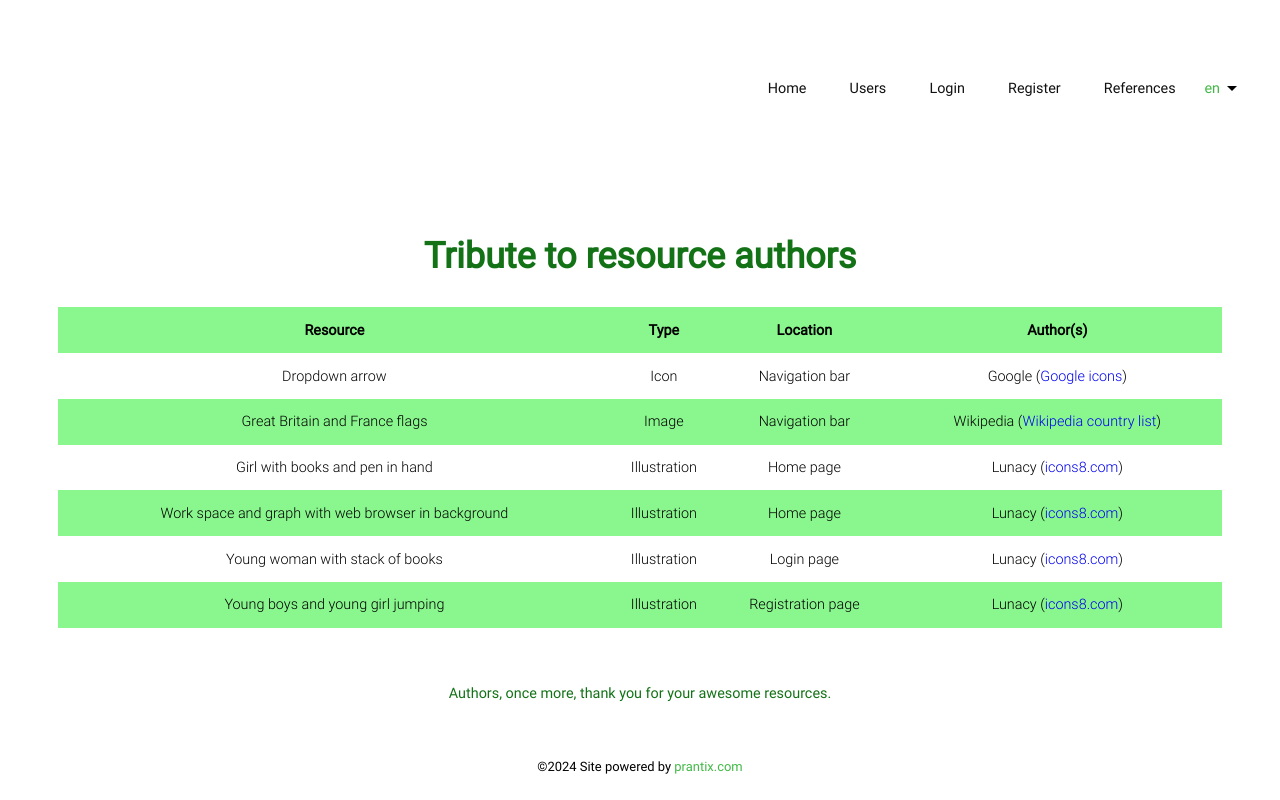
After one commit to the1stenhancer/usermgmt, a Django app: template crud/templates/main/references.html in a window 1280 px wide. The commit adds this page. Run offline with Django 5.2, Linux system fonts and the light colour scheme; the template is opened without the code that fills it, so the values that code supplies are empty.

Commit message:
added references and styled it: next javascript

```diff
--- a/crud/static/css/base.css
+++ b/crud/static/css/base.css
@@ -13,6 +13,11 @@
 @font-face {
     font-family: "roboto-bold";
     src: url("../fonts/Roboto/Roboto-Bold.ttf");
+}
+
+@font-face {
+    font-family: "roboto-light";
+    src: url("../fonts/Roboto/Roboto-Light.ttf");
 }
 
 /* General */
--- /dev/null
+++ b/crud/static/css/references.css
@@ -0,0 +1,43 @@
+@media screen and (min-width: 80em) {
+    .section-references {
+        padding: 2em 4em;
+    }
+
+    .section-references h1 {
+        font-size: 2.5em;
+        text-align: center;
+        color: #137216;
+    }
+
+    .section-references table {
+        width: 100%;
+        margin: 1em 0 4em;
+        border-collapse: collapse;
+    }
+
+    .section-references table th {
+        font-size: 1em;
+        padding: 1em 0;
+        background-color: #8af78e;
+    }
+
+    .section-references table tr:nth-child(even) {
+        background-color: #8af78e;
+    }
+
+    .section-references table td {
+        font-family: "roboto-light";
+        padding: 1em 0;
+        text-align: center;
+    }
+
+    .section-references table td a {
+        text-decoration: none;
+    }
+
+    .section-references p {
+        text-align: center;
+        font-size: "roboto-bold";
+        color: #137216;
+    }
+}
--- a/crud/templates/base.html
+++ b/crud/templates/base.html
@@ -39,7 +39,7 @@
                             <li><a href="{% url 'crud:login' 'home' %}" class="login-a">{% translate "Login" %}</a></li>
                             <li><a href="{% url 'crud:register' %}" class="register-a">{% translate "Register" %}</a></li>
                         {% endif %}
-                        <li><a href="" class="references-a">{% translate "References" %}</a></li>
+                        <li><a href="{% url 'crud:references' %}" class="references-a">{% translate "References" %}</a></li>
                         {% if user.is_authenticated %}
                             <li><a href="{% url 'crud:logout' %}" class="logout-a">{% translate "Logout" %}</a></li>
                         {% endif %}
--- /dev/null
+++ b/crud/templates/main/references.html
@@ -0,0 +1,67 @@
+{% extends "base.html" %}
+{% load i18n %}
+{% load static %}
+{% block header_link %}
+<link href="{% static 'css/references.css' %}" rel="stylesheet">
+{% endblock %}
+
+{% block header_script %}{% endblock %}
+
+{% block title %}{% translate "References" %}{% endblock %}
+
+{% block main %}
+
+<section class="section-references">
+    <h1>{% translate "Tribute to resource authors" %}</h1>
+    <table>
+        <thead>
+            <tr>
+                <th>{% translate "Resource" %}</th>
+                <th>{% translate "Type" %}</th>
+                <th>{% translate "Location" %}</th>
+                <th>{% translate "Author(s)" %}</th>
+            </tr>
+        </thead>
+        <tbody>
+            <tr>
+                <td>{% translate "Dropdown arrow" %}</td>
+                <td>{% translate "Icon" %}</td>
+                <td>{% translate "Navigation bar" %}</td>
+                <td>Google (<a href="https://fonts.google.com/icons" target="_blank">Google icons</a>)</td>
+            </tr>
+            <tr>
+                <td>{% translate "Great Britain and France flags" %}</td>
+                <td>{% translate "Image" %}</td>
+                <td>{% translate "Navigation bar" %}</td>
+                <td>Wikipedia (<a href="https://en.wikipedia.org/wiki/List_of_countries_and_dependencies_by_population" target="_blank">Wikipedia country list</a>)</td>
+            </tr>
+            <tr>
+                <td>{% translate "Girl with books and pen in hand" %}</td>
+                <td>{% translate "Illustration" %}</td>
+                <td>{% translate "Home page" %}</td>
+                <td>Lunacy (<a href="https://icons8.com" target="_blank">icons8.com</a>)</td>
+            </tr>
+            <tr>
+                <td>{% translate "Work space and graph with web browser in background" %}</td>
+                <td>{% translate "Illustration" %}</td>
+                <td>{% translate "Home page" %}</td>
+                <td>Lunacy (<a href="https://icons8.com" target="_blank">icons8.com</a>)</td>
+            </tr>
+            <tr>
+                <td>{% translate "Young woman with stack of books" %}</td>
+                <td>{% translate "Illustration" %}</td>
+                <td>{% translate "Login page" %}</td>
+                <td>Lunacy (<a href="https://icons8.com" target="_blank">icons8.com</a>)</td>
+            </tr>
+            <tr>
+                <td>{% translate "Young boys and young girl jumping" %}</td>
+                <td>{% translate "Illustration" %}</td>
+                <td>{% translate "Registration page" %}</td>
+                <td>Lunacy (<a href="https://icons8.com" target="_blank">icons8.com</a>)</td>
+            </tr>
+        </tbody>
+    </table>
+    <p>{% translate "Authors, once more, thank you for your awesome resources." %}</p>
+</section>
+
+{% endblock %}
--- a/crud/urls.py
+++ b/crud/urls.py
@@ -9,4 +9,5 @@ urlpatterns = [
     path('register', views.register, name='register'),
     path('login?next=<str:next>', views.login_view, name='login'),
     path('logout', views.logout_view, name='logout'),
+    path('references', views.references, name='references'),
 ]
```
Also changed, not shown: crud/views.py (+12 -2 lines), db.sqlite3, 1 other file.
